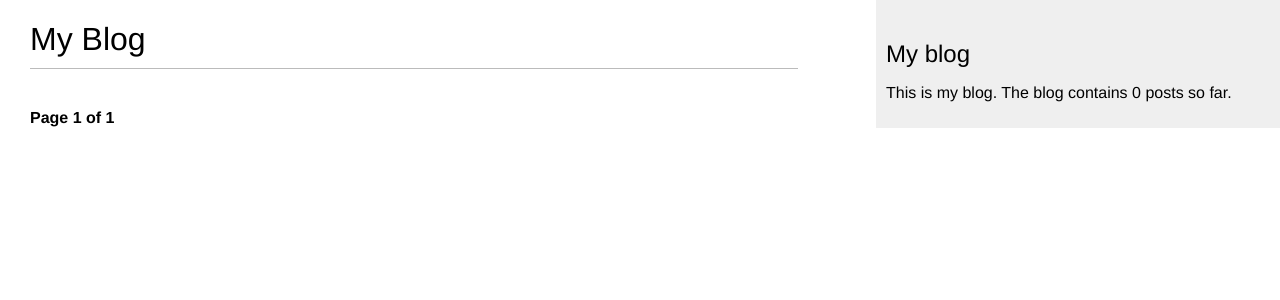
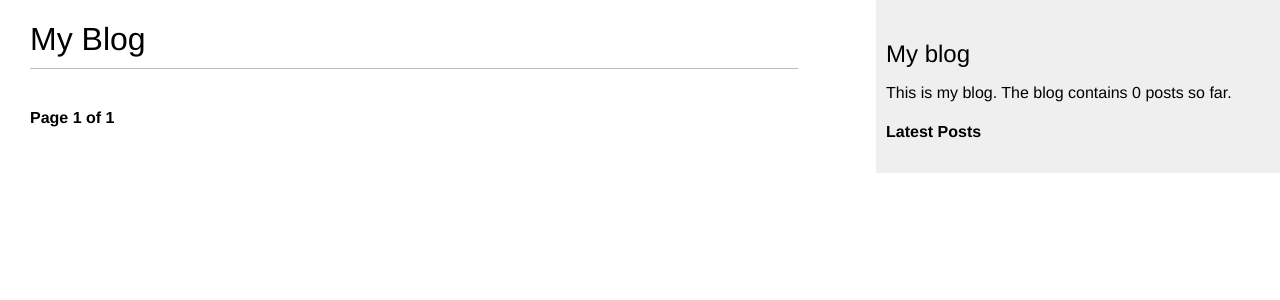
Before and after one commit to mohammed-manahi/blog, a Django app: page /main/ in a window 1280 px wide. Shown: the top 300 px of the page. Run offline with Django 4.2, Linux system fonts and the light colour scheme; data that the repository does not hold is empty.

Commit message:
Implement custom inclusion tag to show the latest posts using template tags

```diff
--- a/main/templates/base.html
+++ b/main/templates/base.html
@@ -23,6 +23,10 @@
         This is my blog.
         The blog contains {% total_posts %} posts so far.
     </p>
+    <h4>
+        {# Custom tag for latest posts that take a number of latest post and defined in template tags #}
+        Latest Posts {% latest_posts 3 %}
+    </h4>
 </div>
 {% block footer %}
 {% endblock %}
--- /dev/null
+++ b/main/templates/main/latest_posts.html
@@ -0,0 +1,7 @@
+<ul>
+    {% for post in latest_posts %}
+        <li>
+            <a href="{{ post.get_absolute_url }}">{{ post.title }}</a>
+        </li>
+    {% endfor %}
+</ul>
--- a/main/templatetags/main_tags.py
+++ b/main/templatetags/main_tags.py
@@ -9,3 +9,10 @@ register = template.Library()
 def total_posts():
     # Register a new custom simple tag that returns a string of posts count for the template
     return Post.published.count()
+
+
+@register.inclusion_tag("main/latest_posts.html")
+def latest_posts(count=5):
+    # Register a new custom inclusion tag that renders a dictionary of values for the template of the latest posts
+    latest_posts = Post.published.order_by("-publish")[:count]
+    return {"latest_posts": latest_posts}
```
